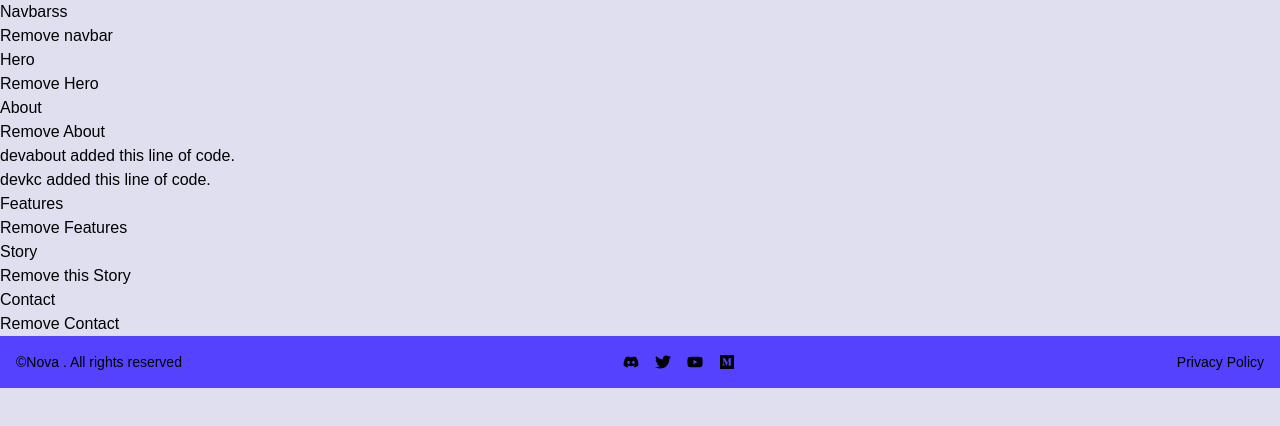
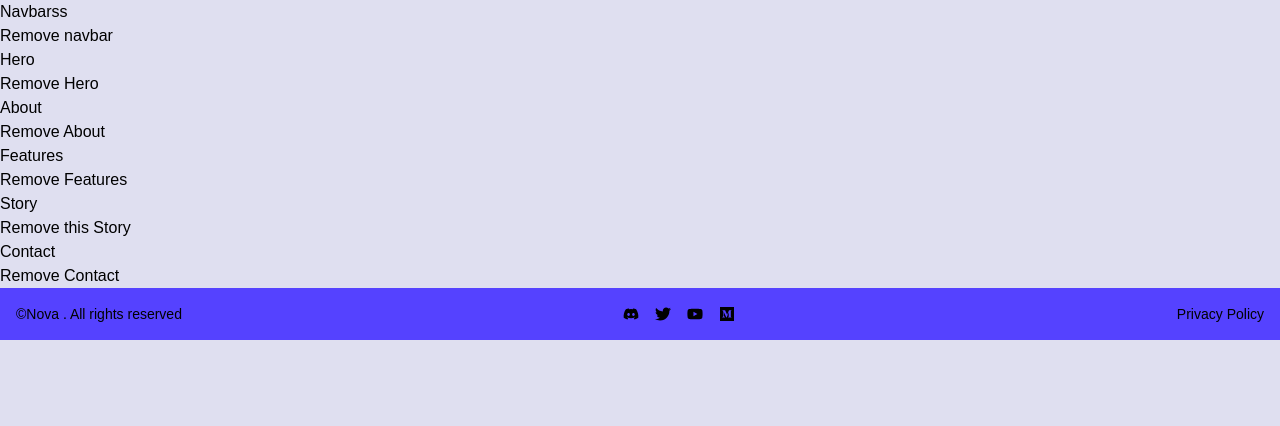
Before and after one commit to kinghennry/Brainwave-Landing-Page, a React (Vite) app: page / in a window 1280 px wide. Shown: the top 426 px of the page. Built offline with nearby package versions, Linux system fonts and the light colour scheme; a web font is replaced by a local one.

Commit message:
solve any bug in app.js

```diff
--- a/src/App.jsx
+++ b/src/App.jsx
@@ -22,8 +22,6 @@ export default function App() {
       <p>Remove Hero</p>
       <h1>About</h1>
       <p>Remove About</p>
-      <p>devabout added this line of code.</p>
-      <p>devkc added this line of code.</p>
       <h1>Features</h1>
       <p>Remove Features</p>
       <h1>Story</h1>
```
